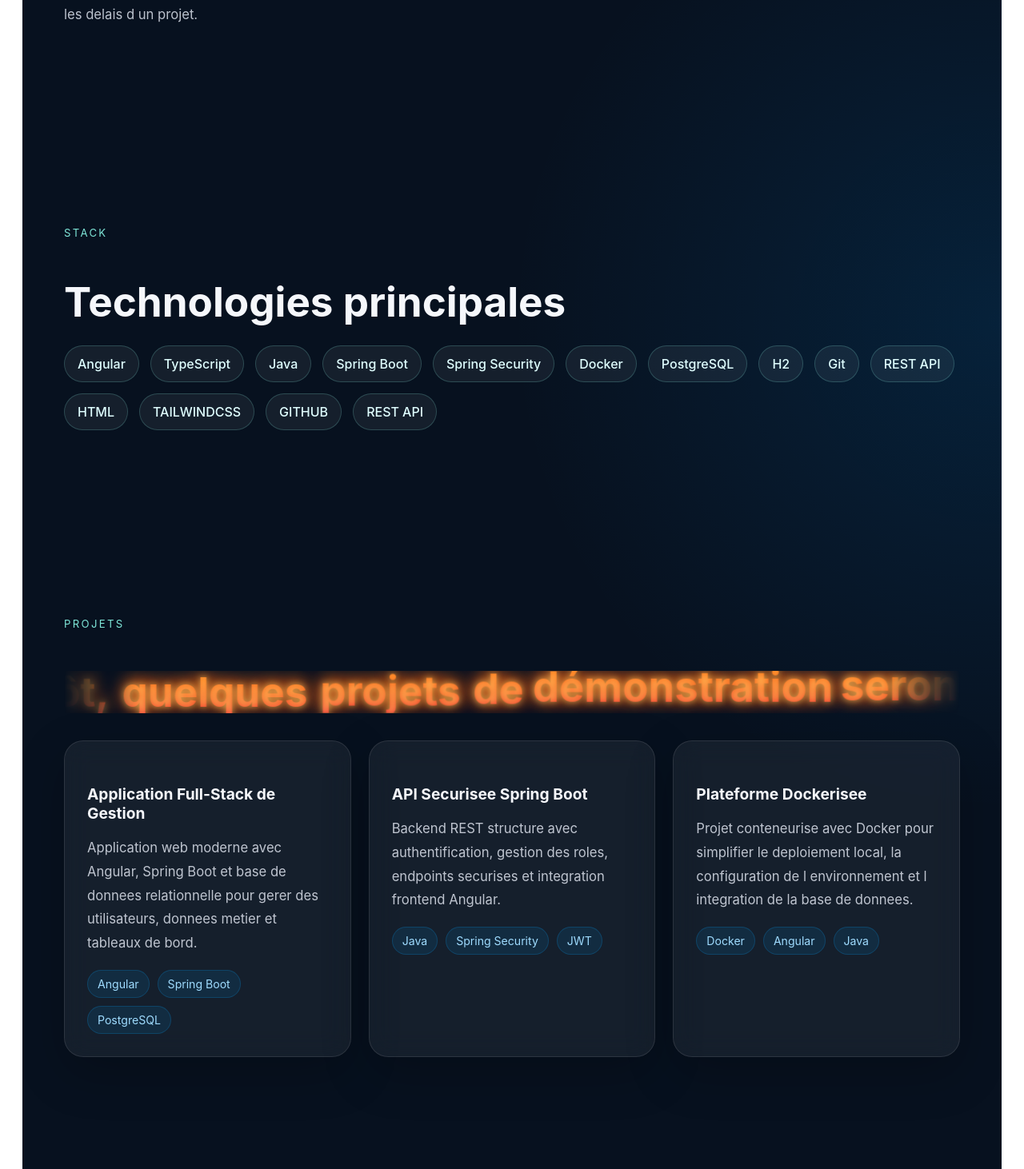
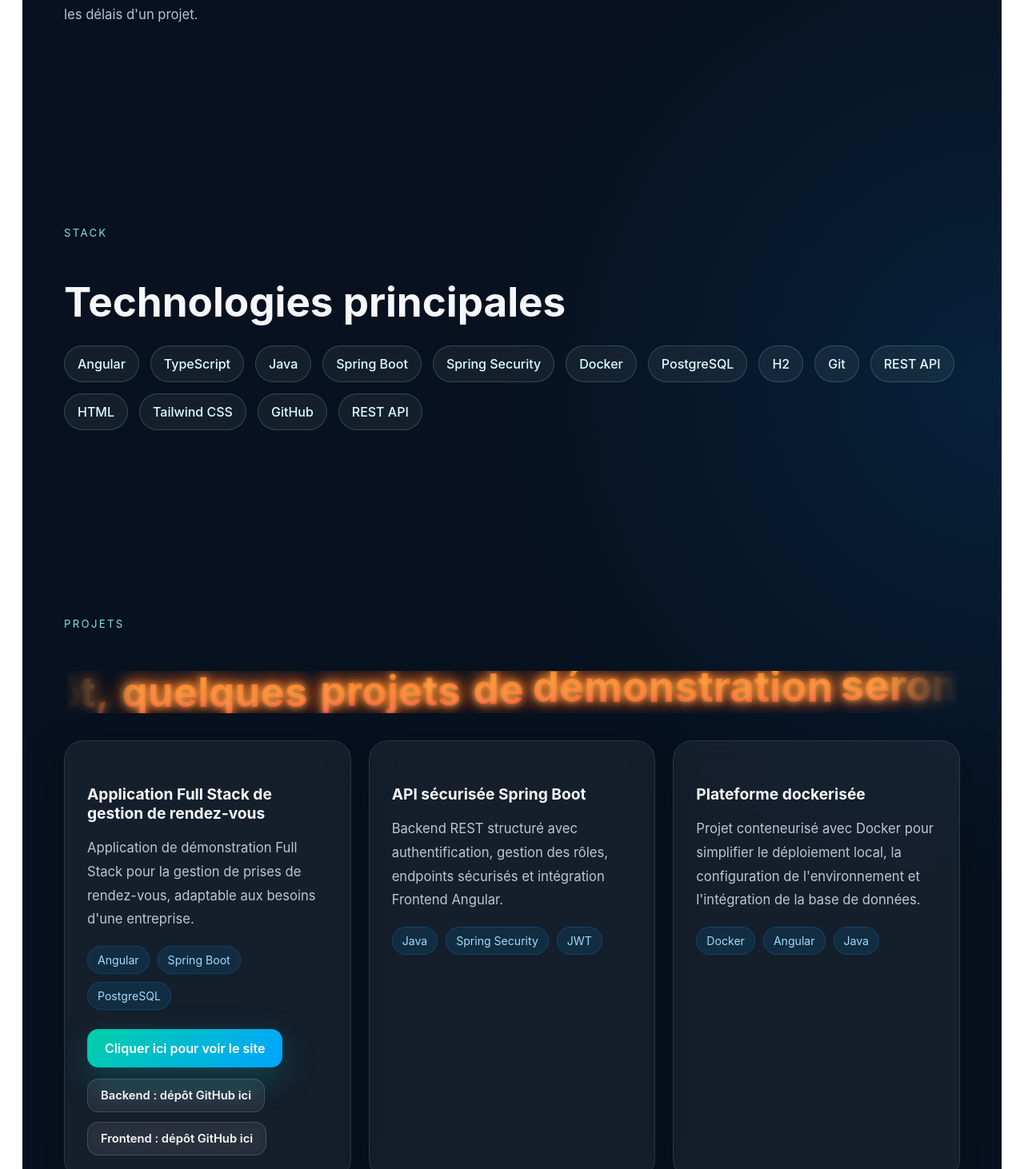
Before and after one commit to Zoom225/Portfolio-Evasion, an Angular app: page / in a window 1280 px wide. Shown: the part 1338-2800 px from the top of the page at 80% size. Built offline with nearby package versions, Linux system fonts and the light colour scheme.

Commit message:
fix: correction generale du portfolio et liens du projet rendez-vous

```diff
--- a/src/app/core/services/language.ts
+++ b/src/app/core/services/language.ts
@@ -7,86 +7,89 @@ const STORAGE_KEY = 'portfolio-language';
 const translations: Record<AppLanguage, Record<string, string>> = {
   fr: {
     'nav.home': 'Accueil',
-    'nav.about': 'A propos',
+    'nav.about': 'À propos',
     'nav.contact': 'Contact',
     'language.label': 'Langue',
-    'language.fr': 'Francais',
+    'language.fr': 'Français',
     'language.en': 'Anglais',
-    'language.nl': 'Neerlandais',
-    'footer.eyebrow': 'Une idee, un projet, une opportunite ?',
-    'footer.title': 'Construisons une experience web qui fait la difference.',
-    'footer.text': 'Echangeons autour de vos besoins et donnons une base solide a votre prochain projet.',
+    'language.nl': 'Néerlandais',
+    'footer.eyebrow': 'Une idée, un projet, une opportunité ?',
+    'footer.title': 'Construisons une expérience web qui fait la différence.',
+    'footer.text': 'Échangeons autour de vos besoins et donnons une base solide à votre prochain projet.',
     'footer.cta': 'Parlons-en',
-    'footer.brandRole': 'Developpeur Full-Stack',
-    'footer.brandText': 'Des applications Java & Angular modernes, fiables et pensees jusque dans les details.',
+    'footer.brandRole': 'Développeur Full Stack',
+    'footer.brandText': 'Des applications Java et Angular modernes, fiables et pensées jusque dans les détails.',
     'footer.navigation': 'Navigation',
     'footer.navigationAria': 'Navigation du pied de page',
     'footer.home': 'Accueil',
-    'footer.about': 'A propos',
+    'footer.about': 'À propos',
     'footer.contact': 'Contact',
     'footer.projects': 'Projets',
-    'footer.availabilityTitle': 'Disponibilite',
-    'footer.availability': 'Ouvert aux opportunites web',
-    'footer.rights': 'Tous droits reserves.',
-    'footer.signature': 'Concu avec Angular et beaucoup de curiosite.',
+    'footer.availabilityTitle': 'Disponibilité',
+    'footer.availability': 'Ouvert aux opportunités web',
+    'footer.rights': 'Tous droits réservés.',
+    'footer.signature': 'Conçu avec Angular et beaucoup de curiosité.',
     'footer.backTop': 'Retour en haut',
-    'footer.homeAria': "Retour a l'accueil",
-    'home.badge': 'Disponible pour une opportunite web developpeur',
-    'home.subtitle': 'Developpeur Full-Stack Java & Angular',
-    'home.text': 'Je concois des applications web modernes, responsives et performantes avec Angular, Spring Boot, Docker et PostgreSQL.',
+    'footer.homeAria': "Retour à l'accueil",
+    'home.badge': 'Disponible pour une opportunité de développeur web',
+    'home.subtitle': 'Développeur Full Stack Java et Angular',
+    'home.text': 'Je conçois des applications web modernes, responsives et performantes avec Angular, Spring Boot, Docker et PostgreSQL.',
     'home.projectsCta': 'Voir mes projets',
     'home.contactCta': 'Me contacter',
-    'home.aboutLabel': 'A propos',
-    'home.aboutTitle': 'Une presentation claire de mon profil',
-    'home.aboutText': 'Cette page presente mon profil de developpeur avec une identite visuelle moderne, une stack technique clairement affichee et quelques projets concrets centres sur Java, Angular et l integration full-stack. Je me considere toujours comme un developpeur en apprentissage, a un niveau intermediaire : dans notre metier, il y a toujours de nouvelles choses a decouvrir et a maitriser. Je suis capable de concevoir, developper et maintenir des applications web securisees, evolutives et performantes. Je possede des connaissances en analyse fonctionnelle, en modelisation UML, en developpement d API REST securisees avec JWT, en gestion de bases de donnees relationnelles, en integration front-end et en tests logiciels. Serieux, polyvalent et motive, je travaille efficacement en equipe tout en respectant les objectifs et les delais d un projet.',
+    'home.aboutLabel': 'À propos',
+    'home.aboutTitle': 'Une présentation claire de mon profil',
+    'home.aboutText': "Cette page présente mon profil de développeur avec une identité visuelle moderne, une stack technique clairement affichée et quelques projets concrets centrés sur Java, Angular et l'intégration Full Stack. Je me considère toujours comme un développeur en apprentissage, à un niveau intermédiaire : dans notre métier, il y a toujours de nouvelles choses à découvrir et à maîtriser. Je suis capable de concevoir, développer et maintenir des applications web sécurisées, évolutives et performantes. Je possède des connaissances en analyse fonctionnelle, en modélisation UML, en développement d'API REST sécurisées avec JWT, en gestion de bases de données relationnelles, en intégration Frontend et en tests logiciels. Sérieux, polyvalent et motivé, je travaille efficacement en équipe tout en respectant les objectifs et les délais d'un projet.",
     'home.stackLabel': 'Stack',
     'home.stackTitle': 'Technologies principales',
     'home.projectsLabel': 'Projets',
     'home.projectsTitle': 'Bientôt, quelques projets de démonstration seront disponibles ici',
     'home.contactLabel': 'Contact',
     'home.contactTitle': 'Construisons quelque chose de solide',
-    'home.carouselAria': 'Technologies utilisees',
+    'home.carouselAria': 'Technologies utilisées',
     'home.emailButton': 'Envoyer un email',
-    'project.managementTitle': 'Application Full-Stack de Gestion',
-    'project.managementText': 'Application web moderne avec Angular, Spring Boot et base de donnees relationnelle pour gerer des utilisateurs, donnees metier et tableaux de bord.',
-    'project.apiTitle': 'API Securisee Spring Boot',
-    'project.apiText': 'Backend REST structure avec authentification, gestion des roles, endpoints securises et integration frontend Angular.',
-    'project.dockerTitle': 'Plateforme Dockerisee',
-    'project.dockerText': 'Projet conteneurise avec Docker pour simplifier le deploiement local, la configuration de l environnement et l integration de la base de donnees.',
-    'about.title': 'A propos',
-    'about.intro': "Voici les outils que j'utilise pour developper mes projets.",
-    'about.frameworks': 'Frameworks utilises',
-    'about.extraTitle': 'Savoir-faire supplementaires : Creer des solutions innovantes sans coder',
-    'about.noCodeText': 'Je suis capable de creer des solutions completes avec des plateformes No Code comme Zapier, combinant design et fonctionnalite sans ecrire une seule ligne de code.',
-    'about.wordpressText': 'Expert en creation de sites web avec WordPress, en combinant themes premium, plugins puissants et personnalisation avancee pour un rendu professionnel.',
-    'about.aiTitle': 'IA & Strategie',
-    'about.aiText': 'J utilise l Intelligence Artificielle pour des besoins strategiques, optimiser les processus et gagner du temps precieux dans la realisation de projets.',
+    'project.managementTitle': 'Application Full Stack de gestion de rendez-vous',
+    'project.managementText': "Application de démonstration Full Stack pour la gestion de prises de rendez-vous, adaptable aux besoins d'une entreprise.",
+    'project.demoLink': 'Cliquer ici pour voir le site',
+    'project.backendLink': 'Backend : dépôt GitHub ici',
+    'project.frontendLink': 'Frontend : dépôt GitHub ici',
+    'project.apiTitle': 'API sécurisée Spring Boot',
+    'project.apiText': 'Backend REST structuré avec authentification, gestion des rôles, endpoints sécurisés et intégration Frontend Angular.',
+    'project.dockerTitle': 'Plateforme dockerisée',
+    'project.dockerText': "Projet conteneurisé avec Docker pour simplifier le déploiement local, la configuration de l'environnement et l'intégration de la base de données.",
+    'about.title': 'À propos',
+    'about.intro': "Voici les outils que j'utilise pour développer mes projets.",
+    'about.frameworks': 'Frameworks utilisés',
+    'about.extraTitle': 'Savoir-faire supplémentaires : créer des solutions innovantes sans coder',
+    'about.noCodeText': "Je suis capable de créer des solutions complètes avec des plateformes No Code comme Zapier, en combinant design et fonctionnalités sans écrire une seule ligne de code.",
+    'about.wordpressText': 'Expert en création de sites web avec WordPress, en combinant thèmes premium, plugins puissants et personnalisation avancée pour un rendu professionnel.',
+    'about.aiTitle': 'IA et stratégie',
+    'about.aiText': "J'utilise l'intelligence artificielle pour répondre à des besoins stratégiques, optimiser les processus et gagner un temps précieux dans la réalisation de projets.",
     'contact.title': 'Parlons de votre projet',
-    'contact.subtitle': "Je suis passionne par la creation de solutions innovantes. N'hesitez pas a me contacter.",
+    'contact.subtitle': "Je suis passionné par la création de solutions innovantes. N'hésitez pas à me contacter.",
     'contact.formTitle': 'Envoyez-moi un message',
     'contact.lastName': 'Nom *',
-    'contact.firstName': 'Prenom *',
+    'contact.firstName': 'Prénom *',
     'contact.email': 'Email *',
-    'contact.phone': 'Telephone',
+    'contact.phone': 'Téléphone',
     'contact.subject': 'Sujet',
     'contact.message': 'Message *',
     'contact.lastNamePlaceholder': 'Votre nom',
-    'contact.firstNamePlaceholder': 'Votre prenom',
+    'contact.firstNamePlaceholder': 'Votre prénom',
     'contact.emailPlaceholder': 'votre.email@example.com',
-    'contact.phonePlaceholder': 'Votre numero',
+    'contact.phonePlaceholder': 'Votre numéro',
     'contact.subjectPlaceholder': 'Objet du message',
-    'contact.messagePlaceholder': 'Decrivez votre projet...',
+    'contact.messagePlaceholder': 'Décrivez votre projet...',
     'contact.requiredLastName': 'Le nom est requis',
-    'contact.requiredFirstName': 'Le prenom est requis',
-    'contact.minTwo': 'Minimum 2 caracteres',
+    'contact.requiredFirstName': 'Le prénom est requis',
+    'contact.minTwo': 'Minimum 2 caractères',
     'contact.requiredEmail': "L'email est requis",
     'contact.invalidEmail': 'Email invalide',
     'contact.requiredMessage': 'Le message est requis',
-    'contact.minMessage': 'Minimum 10 caracteres',
+    'contact.minMessage': 'Minimum 10 caractères',
     'contact.submit': 'Envoyer le message',
     'contact.loading': 'Envoi en cours...',
-    'contact.success': 'Message envoye avec succes !',
-    'contact.error': 'Une erreur est survenue. Veuillez reessayer plus tard.',
+    'contact.success': 'Message envoyé avec succès !',
+    'contact.error': 'Une erreur est survenue. Veuillez réessayer plus tard.',
     'contact.posterAlt': 'Affiche Kangoute'
   },
   en: {
@@ -133,6 +136,9 @@ const translations: Record<AppLanguage, Record<string, string>> = {
     'home.emailButton': 'Send an email',
     'project.managementTitle': 'Full-Stack Management Application',
     'project.managementText': 'Modern web application with Angular, Spring Boot and a relational database to manage users, business data and dashboards.',
+    'project.demoLink': 'Cliquer ici pour voir le site',
+    'project.backendLink': 'Backend : dépôt GitHub ici',
+    'project.frontendLink': 'Frontend : dépôt GitHub ici',
     'project.apiTitle': 'Secure Spring Boot API',
     'project.apiText': 'Structured REST backend with authentication, role management, secured endpoints and Angular frontend integration.',
     'project.dockerTitle': 'Dockerized Platform',
@@ -217,6 +223,9 @@ const translations: Record<AppLanguage, Record<string, string>> = {
     'home.emailButton': 'E-mail verzenden',
     'project.managementTitle': 'Full-Stack Beheerapplicatie',
     'project.managementText': 'Moderne webapplicatie met Angular, Spring Boot en een relationele database voor gebruikers, bedrijfsdata en dashboards.',
+    'project.demoLink': 'Cliquer ici pour voir le site',
+    'project.backendLink': 'Backend : dépôt GitHub ici',
+    'project.frontendLink': 'Frontend : dépôt GitHub ici',
     'project.apiTitle': 'Beveiligde Spring Boot API',
     'project.apiText': 'Gestructureerde REST backend met authenticatie, rollenbeheer, beveiligde endpoints en Angular frontend integratie.',
     'project.dockerTitle': 'Gedockeriseerde Platform',
--- a/src/app/features/home/home.css
+++ b/src/app/features/home/home.css
@@ -116,6 +116,11 @@ h2 {
 
 .btn:hover {
   transform: translateY(-2px);
+}
+
+.btn:focus-visible {
+  outline: 3px solid rgba(127, 231, 217, 0.85);
+  outline-offset: 4px;
 }
 
 .btn-primary {
@@ -412,6 +417,30 @@ h2 {
   color: #9fdcff;
 }
 
+.project-actions {
+  display: flex;
+  flex-direction: column;
+  gap: 14px;
+  margin-top: 24px;
+}
+
+.project-demo-link {
+  align-self: flex-start;
+  min-width: 170px;
+}
+
+.project-source-links {
+  display: flex;
+  flex-wrap: wrap;
+  gap: 12px;
+}
+
+.project-source-link {
+  min-height: 42px;
+  padding: 11px 16px;
+  font-size: 0.92rem;
+}
+
 .contact-box {
   text-align: left;
 }
--- a/src/app/features/home/home.html
+++ b/src/app/features/home/home.html
@@ -92,6 +92,36 @@
 
           <div class="project-stack">
             <span *ngFor="let item of project.stack">{{ item }}</span>
+          </div>
+
+          <div class="project-actions" *ngIf="project.links">
+            <a
+              class="btn btn-primary project-demo-link"
+              [href]="project.links.demo"
+              target="_blank"
+              rel="noopener noreferrer"
+            >
+              {{ languageService.translate('project.demoLink') }}
+            </a>
+
+            <div class="project-source-links" aria-label="Liens vers le code source">
+              <a
+                class="btn btn-secondary project-source-link"
+                [href]="project.links.backend"
+                target="_blank"
+                rel="noopener noreferrer"
+              >
+                {{ languageService.translate('project.backendLink') }}
+              </a>
+              <a
+                class="btn btn-secondary project-source-link"
+                [href]="project.links.frontend"
+                target="_blank"
+                rel="noopener noreferrer"
+              >
+                {{ languageService.translate('project.frontendLink') }}
+              </a>
+            </div>
           </div>
         </div>
       </article>
--- a/src/app/features/home/home.ts
+++ b/src/app/features/home/home.ts
@@ -39,7 +39,12 @@ export class HomeComponent implements AfterViewInit {
     {
       titleKey: 'project.managementTitle',
       descriptionKey: 'project.managementText',
-      stack: ['Angular', 'Spring Boot', 'PostgreSQL']
+      stack: ['Angular', 'Spring Boot', 'PostgreSQL'],
+      links: {
+        demo: 'https://gestion-de-rendez-vous-f8gh55aqb-kangoute.vercel.app',
+        backend: 'https://github.com/Zoom225/appointment-backend',
+        frontend: 'https://github.com/Zoom225/appointment-Front'
+      }
     },
     {
       titleKey: 'project.apiTitle',
@@ -64,8 +69,8 @@ export class HomeComponent implements AfterViewInit {
     'Git',
     'REST API',
     'HTML',
-    'TAILWINDCSS',
-    'GITHUB',
+    'Tailwind CSS',
+    'GitHub',
     'REST API'
   ];
 
--- a/src/index.html
+++ b/src/index.html
@@ -2,7 +2,7 @@
 <html lang="en">
 <head>
   <meta charset="utf-8">
-  <title>Evasion</title>
+  <title>Évasion</title>
   <base href="/">
   <meta name="viewport" content="width=device-width, initial-scale=1">
   <link rel="icon" type="image/x-icon" href="favicon.ico">
--- a/src/styles.css
+++ b/src/styles.css
@@ -12,6 +12,10 @@ body {
   overflow-x: hidden;
 }
 
+html {
+  scroll-behavior: smooth;
+}
+
 img,
 svg,
 video,
```
